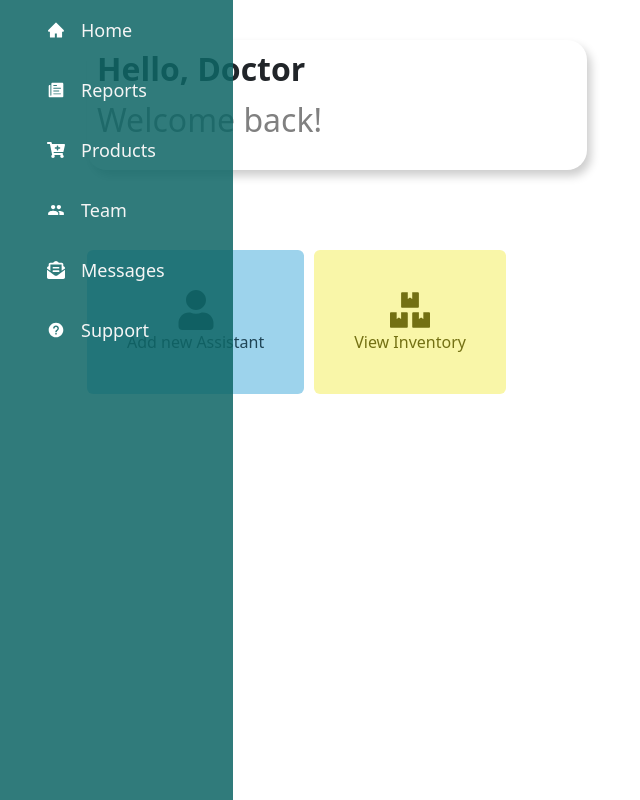
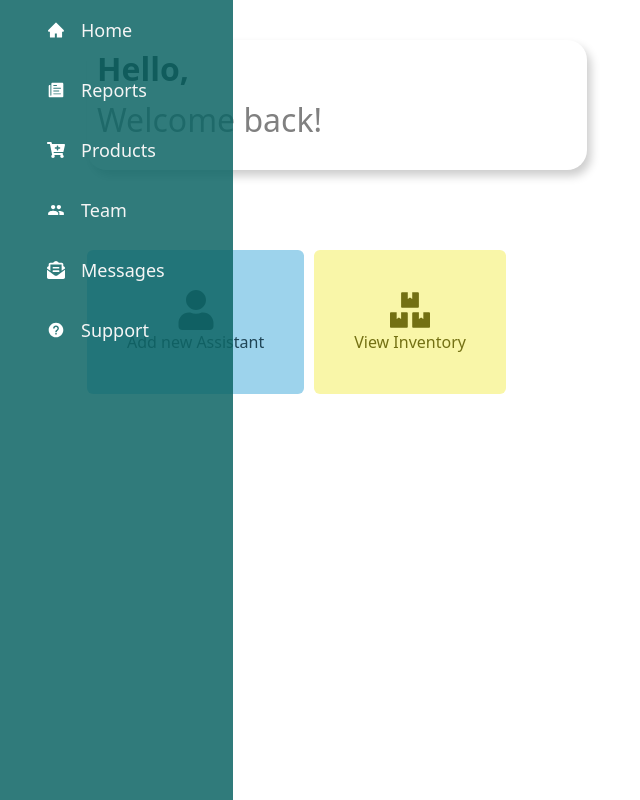
Before and after one commit to TharuHiru/Medical_Center_Management_System, a Next.js app in the folder frontend/: page /DoctorDashboard in a window 1280 px wide. Shown: the whole page, without its empty margins (17-657 px from the left). Built offline with nearby package versions, Linux system fonts and the light colour scheme.

Commit message:
connected the backend

```diff
--- a/frontend/src/app/DoctorDashboard/page.js
+++ b/frontend/src/app/DoctorDashboard/page.js
@@ -1,14 +1,14 @@
-"use client"; // This line makes the component a client component
+"use client";
 
 import React from 'react';
-import { useRouter } from 'next/navigation'; // Use next/navigation for router
+import { useRouter } from 'next/navigation';
 import '../../Styles/AssistantDashboard.css';
 import DoctorNavBar from '../../components/assistantSideBar';
 import { FaUser, FaBoxes } from 'react-icons/fa'; // Import icons
 
 function DoctorDashboard() {
   const router = useRouter();
-  const username = router.query.username || 'Doctor'; // Set a default value
+  const username = router.query?.username ; // ✅ Optional chaining to prevent errors
 
   // Function to handle logout
   const logout = () => {
@@ -24,7 +24,7 @@ function DoctorDashboard() {
 
       <div className="content-area">
         <div className="greeting-container">
-          <h5 className="assistant-name">Hello, {username}</h5> {/* Use a fallback for username */}
+          <h5 className="assistant-name">Hello, {username}</h5> {/* Default to 'Doctor' if username is not available */}
           <p className="greeting-text">Welcome back!</p>
         </div>
 
```
